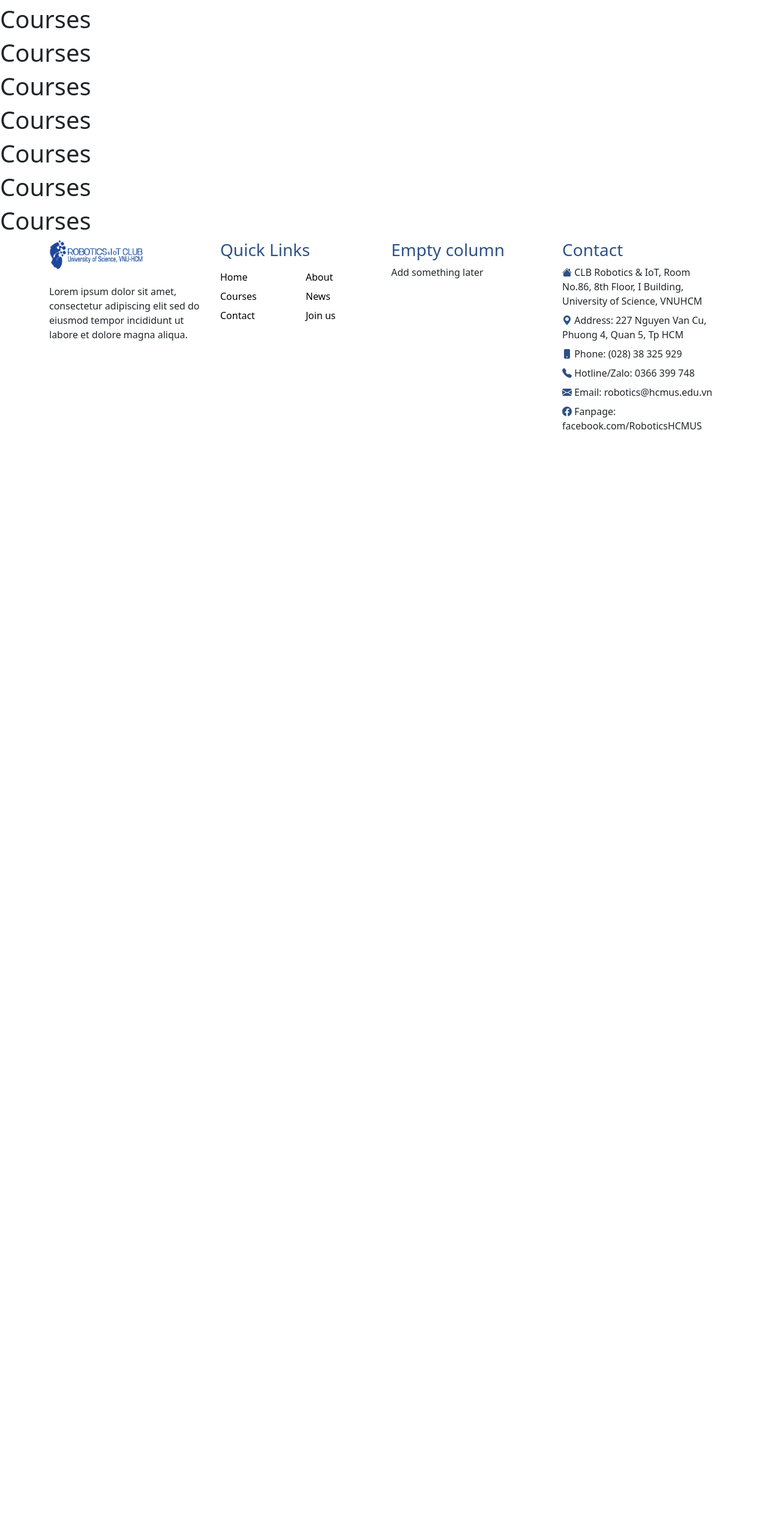
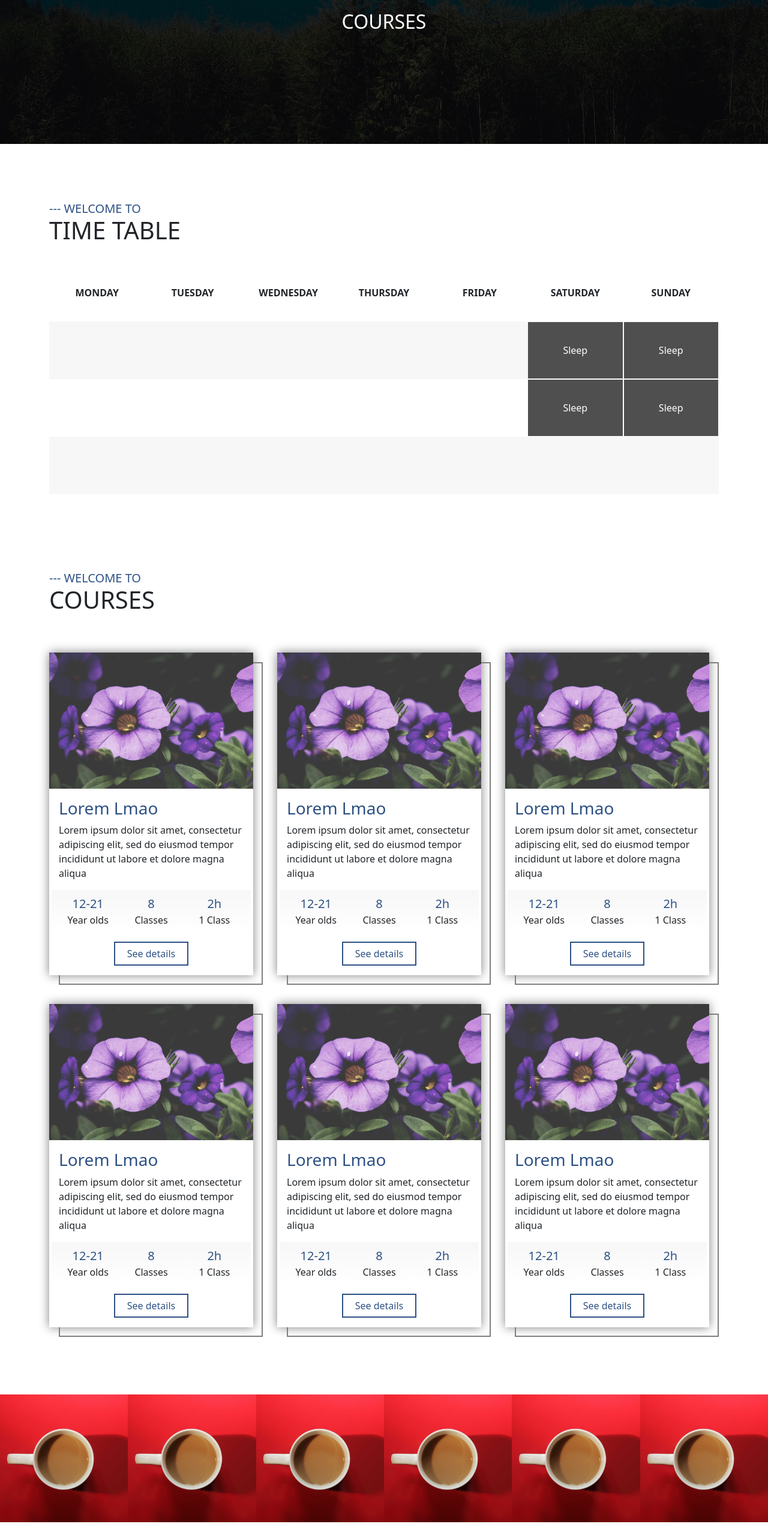
Before and after one commit to thiennbao/robotics-hcmus, a React (Create React App) app in the folder client/: page /courses in a window 1280 px wide. Shown: the part 160-2726 px from the top of the page at 60% size. Before the commit the page ends 882 px from the top, so only its background shows below. Built offline with nearby package versions, Linux system fonts and the light colour scheme; grey boxes are pictures that could not be loaded.

Commit message:
add courses page

```diff
--- a/client/src/App.scss
+++ b/client/src/App.scss
@@ -2,7 +2,7 @@
   box-sizing: border-box;
 }
 section {
-  margin: 50px 0;
+  margin: 6rem 0;
   overflow: hidden;
 }
 a {
--- a/client/src/components/Button/Button.module.scss
+++ b/client/src/components/Button/Button.module.scss
@@ -4,6 +4,7 @@
   display: flex;
   align-items: center;
   justify-content: center;
+  border: none;
 }
 
 // Type
--- /dev/null
+++ b/client/src/components/FooterImages/FooterImages.module.scss
@@ -0,0 +1,23 @@
+.footerImages {
+  & img {
+    width: 100%;
+    aspect-ratio: 1 / 1;
+    object-fit: cover;
+  }
+}
+
+@media (max-width: 992px) {
+  .footerImages {
+    & img {
+      aspect-ratio: 3 / 2;
+    }
+  }
+}
+
+@media (max-width: 768px) {
+  .footerImages {
+    & img {
+      aspect-ratio: 2 / 1;
+    }
+  }
+}
--- /dev/null
+++ b/client/src/components/FooterImages/index.jsx
@@ -0,0 +1,22 @@
+import clsx from "clsx";
+import style from "./FooterImages.module.scss";
+
+import image from "assets/gallery/about-1.jpg";
+
+const images = [image, image, image, image, image, image];
+
+const FooterImages = () => {
+  return (
+    <div className={style.footerImages}>
+      <div className="row g-0">
+        {images.map((image, index) => (
+          <div key={index} className={clsx("col-lg-2 col-md-4 col-6", index > 2 && "d-md-none d-lg-block")}>
+            <img src={image} alt="Footer" />
+          </div>
+        ))}
+      </div>
+    </div>
+  );
+};
+
+export default FooterImages;
--- a/client/src/layouts/partials/Footer/Footer.module.scss
+++ b/client/src/layouts/partials/Footer/Footer.module.scss
@@ -1,6 +1,8 @@
 @import "scss/variables";
 
 .footer {
+  margin: 50px 0;
+
   & img {
     width: 60%;
     margin-bottom: 1.5rem;
--- a/client/src/layouts/partials/Header/index.jsx
+++ b/client/src/layouts/partials/Header/index.jsx
@@ -14,7 +14,7 @@ const links = [
 const icons = ["facebook", "telephone-fill", "envelope-fill"];
 
 const Header = () => {
-  const [isShrink, setIsShrink] = useState(false);
+  const [isShrink, setIsShrink] = useState(window.scrollY !== 0);
 
   useEffect(() => {
     const handleScroll = () => {
--- a/client/src/pages/CoursesPage/Courses/Courses.module.scss
+++ b/client/src/pages/CoursesPage/Courses/Courses.module.scss
@@ -26,24 +26,28 @@
     object-fit: cover;
   }
 
-  & h3 {
-    color: $primary-color;
-  }
+  & > div:last-child {
+    padding: 1rem;
 
-  & > div:last-child {
-    margin-top: 1.5rem;
+    & h3 {
+      color: $primary-color;
+    }
 
     & > p {
+      display: flex;
+      align-items: center;
+      height: 6rem;
       overflow: hidden;
-      height: 6rem;
     }
 
     & > div {
-      margin: 0;
+      margin-bottom: 1rem;
+      padding: 0.5rem;
+      background-image: linear-gradient(to bottom, $background-color, transparent);
+      // border-top: gray solid 1px;
 
       & p {
-        padding-top: 1.5rem;
-        border-top: gray solid 1px;
+        margin: 0;
 
         & span {
           color: $primary-color;
@@ -51,6 +55,12 @@
           display: block;
         }
       }
+    }
+
+    & .detailButton {
+      width: 40%;
+      height: 2.5rem;
+      margin: auto;
     }
   }
 }
--- a/client/src/pages/CoursesPage/Courses/index.jsx
+++ b/client/src/pages/CoursesPage/Courses/index.jsx
@@ -24,6 +24,7 @@ const Course = ({ image, title, description, yearOlds, classes, hours }) => {
             <span>{hours}</span> 1 Class
           </p>
         </div>
+        <Button type="outline" className={style.detailButton}>See details</Button>
       </div>
     </div>
   );
@@ -92,11 +93,11 @@ const Courses = ({ limit }) => {
   return (
     <Section className={style.courses}>
       <div className="container">
-        <Heading subcontent="--- WELCOME TO">POPULAR COURSES</Heading>
-        <div className="row">
+        <Heading subcontent="--- WELCOME TO">{limit && "POPULAR"} COURSES</Heading>
+        <div className="row gy-5 my-3">
           {courses.map((course, index) => (
-            <div key={index} className="col-lg-4 col-md-6 gy-5">
-              <Appearance type="up" animation={{ delay: `${index * 0.1}s` }}>
+            <div key={index} className="col-lg-4 col-md-6">
+              <Appearance type={index % 2 ? "right" : "left"} animation={{ delay: `${index * 0.1}s` }}>
                 <Course
                   image={course.image}
                   title={course.title}
--- a/client/src/pages/CoursesPage/Timetable/Timetable.module.scss
+++ b/client/src/pages/CoursesPage/Timetable/Timetable.module.scss
@@ -29,7 +29,7 @@
 
 @media (max-width: 768px) {
   .timetable {
-    & > div > div {
+    & > div > div > div {
       overflow-x: scroll;
 
       & table {
@@ -43,8 +43,3 @@
     }
   }
 }
-
-@media (max-width: 576px) {
-  .timetable {
-  }
-}
--- a/client/src/pages/CoursesPage/Timetable/index.jsx
+++ b/client/src/pages/CoursesPage/Timetable/index.jsx
@@ -12,7 +12,7 @@ const Timetable = () => {
         <Heading subcontent="--- WELCOME TO">
           TIME TABLE
         </Heading>
-        <Appearance type="right">
+        <Appearance type="up">
           <table>
             <thead>
               <tr>
--- a/client/src/pages/CoursesPage/index.jsx
+++ b/client/src/pages/CoursesPage/index.jsx
@@ -1,18 +1,16 @@
 import SiteLayout from "layouts/SiteLayout";
+import Wallpaper from "layouts/partials/Wallpaper";
+import Courses from "./Courses";
+import Timetable from "./Timetable";
+import FooterImages from "components/FooterImages";
 
 const CoursesPage = () => {
   return (
     <SiteLayout>
-      <h1>Courses</h1>
-      <h1>Courses</h1>
-      <h1>Courses</h1>
-      <h1>Courses</h1>
-      <h1>Courses</h1>
-      <h1>Courses</h1>
-      <h1>Courses</h1>
-      <h1>Courses</h1>
-      <h1>Courses</h1>
-      <h1>Courses</h1>
+      <Wallpaper page="COURSES" />
+      <Timetable />
+      <Courses />
+      <FooterImages />
     </SiteLayout>
   )
 }
```
